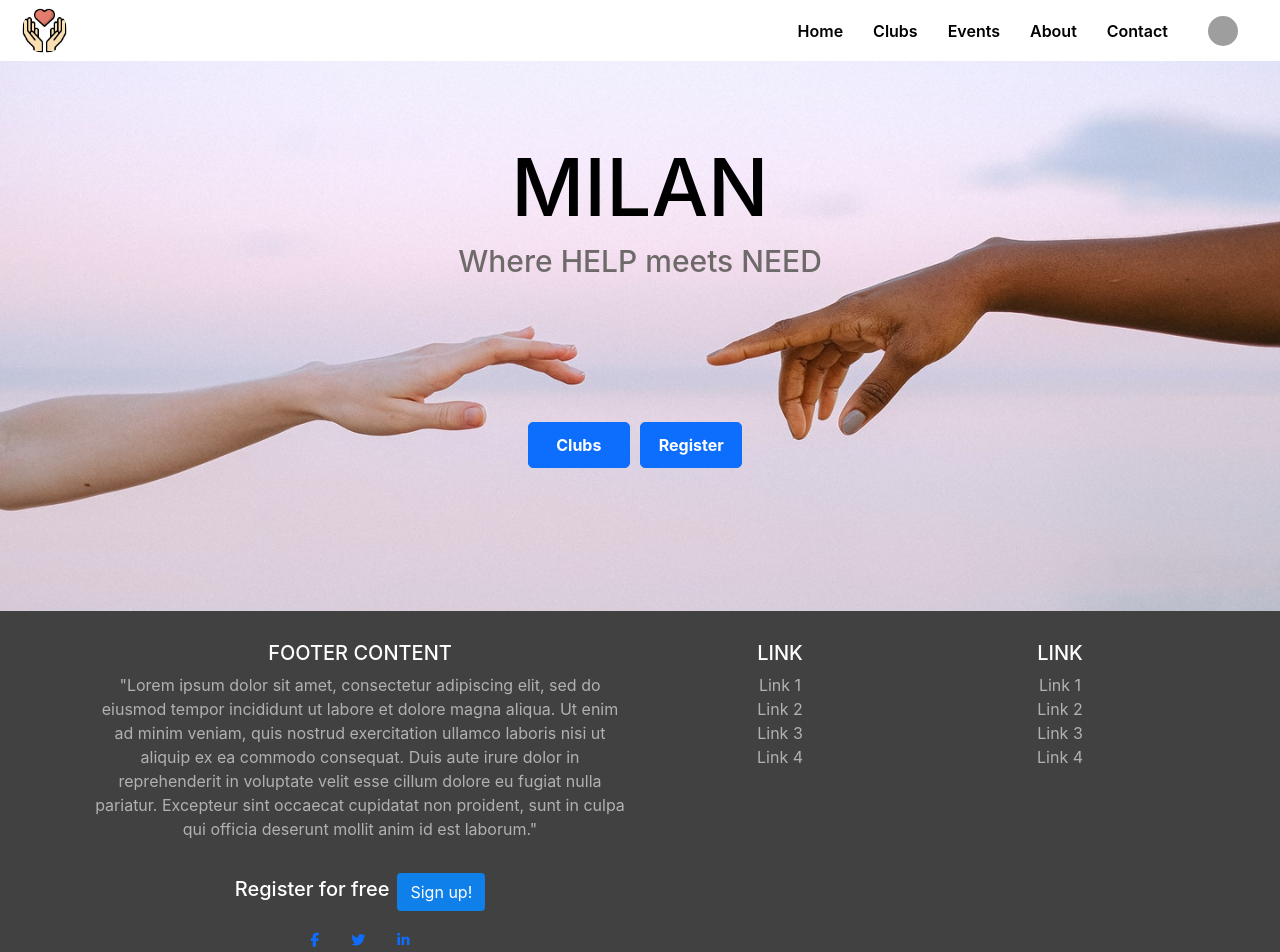
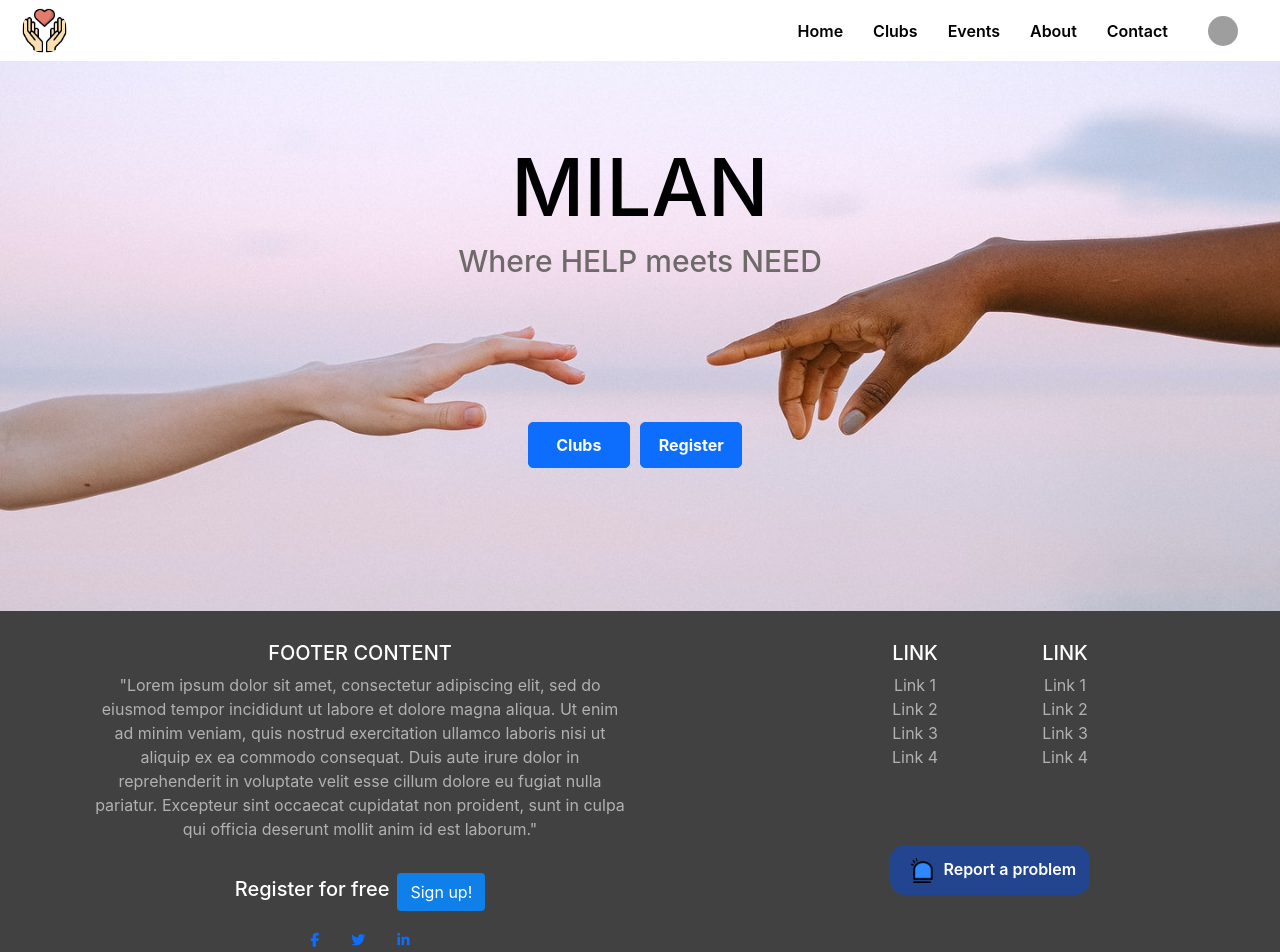
Before and after one commit to ngoworldcommunity/NGOWorld, a React (Create React App) app in the folder milan-app/: page / in a window 1280 px wide. Shown: the top 952 px of the page. Built offline with nearby package versions, Linux system fonts and the light colour scheme; grey boxes are pictures that could not be loaded.

Commit message:
Refactor of footer app

```diff
--- a/milan-app/src/components/Footer.jsx
+++ b/milan-app/src/components/Footer.jsx
@@ -1,34 +1,52 @@
 import React from "react";
 import "../styles/Footer.css";
 
-function Link(){
-    return(
-        <div className="col-md-3 mb-md-0 mb-3">
-        <h5 className="text-uppercase">Link</h5>
-        <ul className="list-unstyled">
-            <li><a className="links" href="#!">Link 1</a></li>
-            <li><a className="links" href="#!">Link 2</a></li>
-            <li><a className="links" href="#!">Link 3</a></li>
-            <li><a className="links" href="#!">Link 4</a></li>
-        </ul>
-    </div>
-    );
-}
+// function Link() {
+//   return (
+//     <div className="col-md-3 mb-md-0 mb-3">
+//       <h5 className="text-uppercase">Link</h5>
+//       <ul className="list-unstyled">
+//         <li>
+//           <a className="links" href="#!">
+//             Link 1
+//           </a>
+//         </li>
+//         <li>
+//           <a className="links" href="#!">
+//             Link 2
+//           </a>
+//         </li>
+//         <li>
+//           <a className="links" href="#!">
+//             Link 3
+//           </a>
+//         </li>
+//         <li>
+//           <a className="links" href="#!">
+//             Link 4
+//           </a>
+//         </li>
+//       </ul>
+//     </div>
+//   );
+// }
 
-const Footer = () =>{
-    return(
+const Footer = () => {
+  return (
     <footer className="page-footer font-small blue ">
       <div className="container-fluid text-center text-md-left">
         <div className="row">
           <div className="col-md-6 mt-md-0 mt-3">
             <h5 className="text-uppercase">Footer Content</h5>
-                <p className="footer-text"> "Lorem ipsum dolor sit amet, consectetur adipiscing elit,
-                sed do eiusmod tempor incididunt ut labore et dolore magna aliqua.
-                Ut enim ad minim veniam, quis nostrud exercitation ullamco laboris nisi ut
-                aliquip ex ea commodo consequat. Duis aute irure dolor in reprehenderit in
-                voluptate velit esse cillum dolore eu fugiat nulla pariatur. Excepteur sint
-                occaecat cupidatat non proident, sunt in culpa qui officia deserunt mollit
-                anim id est laborum."
+            <p className="footer-text">
+              {" "}
+              "Lorem ipsum dolor sit amet, consectetur adipiscing elit, sed do
+              eiusmod tempor incididunt ut labore et dolore magna aliqua. Ut
+              enim ad minim veniam, quis nostrud exercitation ullamco laboris
+              nisi ut aliquip ex ea commodo consequat. Duis aute irure dolor in
+              reprehenderit in voluptate velit esse cillum dolore eu fugiat
+              nulla pariatur. Excepteur sint occaecat cupidatat non proident,
+              sunt in culpa qui officia deserunt mollit anim id est laborum."
             </p>
 
             <div className="text-center py-3 ">
@@ -36,40 +54,116 @@ const Footer = () =>{
                 <li className="list-inline-item">
                   <h5 className="mb-1">Register for free</h5>
                 </li>
-                        <li className="list-inline-item"><a href="#" className="btn btn-rounded button">Sign up!</a></li>
+                <li className="list-inline-item">
+                  <a href="#" className="btn btn-rounded button">
+                    Sign up!
+                  </a>
+                </li>
               </ul>
             </div>
 
             <div className="text-center">
               <ul className="list-unstyled list-inline">
-                        <li className="list-inline-item"><a className="btn-floating btn-sm btn-fb mx-1"><i className="fa fa-facebook"> </i></a></li>
-                        <li className="list-inline-item"><a className="btn-floating btn-sm btn-tw mx-1"><i className="fa fa-twitter"> </i></a></li>
-                        <li className="list-inline-item"><a className="btn-floating btn-sm btn-li mx-1"><i className="fa fa-linkedin"> </i></a></li>
-
+                <li className="list-inline-item">
+                  <a className="btn-floating btn-sm btn-fb mx-1">
+                    <i className="fa fa-facebook"> </i>
+                  </a>
+                </li>
+                <li className="list-inline-item">
+                  <a className="btn-floating btn-sm btn-tw mx-1">
+                    <i className="fa fa-twitter"> </i>
+                  </a>
+                </li>
+                <li className="list-inline-item">
+                  <a className="btn-floating btn-sm btn-li mx-1">
+                    <i className="fa fa-linkedin"> </i>
+                  </a>
+                </li>
               </ul>
             </div>
           </div>
 
-            <hr className="clearfix w-100 d-md-none pb-0"/>
-
-           <Link />
-           <Link />
+          <div className="col-md-3 mb-md-0 mb-3 footer-links ls">
+            <h5 className="text-uppercase">Link</h5>
+            <ul className="list-unstyled">
+              <li>
+                <a className="links" href="#!">
+                  Link 1
+                </a>
+              </li>
+              <li>
+                <a className="links" href="#!">
+                  Link 2
+                </a>
+              </li>
+              <li>
+                <a className="links" href="#!">
+                  Link 3
+                </a>
+              </li>
+              <li>
+                <a className="links" href="#!">
+                  Link 4
+                </a>
+              </li>
+            </ul>
           </div>
 
+          <div className="col-md-3 mb-md-0 mb-3">
+            <div className="footer-links">
+              <h5 className="text-uppercase">Link</h5>
+              <ul className="list-unstyled">
+                <li>
+                  <a className="links" href="#!">
+                    Link 1
+                  </a>
+                </li>
+                <li>
+                  <a className="links" href="#!">
+                    Link 2
+                  </a>
+                </li>
+                <li>
+                  <a className="links" href="#!">
+                    Link 3
+                  </a>
+                </li>
+                <li>
+                  <a className="links" href="#!">
+                    Link 4
+                  </a>
+                </li>
+              </ul>
+            </div>
 
+            <div className="row">
+              <div className="col col-md-6">
+                <button className="report">
+                  <img className="top-img"
+                    src={require("../assets/pictures/footer-icon-top.png")}
+                  ></img>
+                  <img className="bottom-img"
+                    src={require("../assets/pictures/footer-icon.png")}
+                  ></img>
+                  Report a problem
+                </button>
+              </div>
+            </div>
+          </div>
 
-
+          <hr className="clearfix w-100 d-md-none pb-0" />
+        </div>
       </div>
 
       <div className="footer-copyright text-center">
+        Copyright {new Date().getFullYear()}:{" "}
+        <a className="copyright" href="#">
+          {" "}
+          Milan{" "}
+        </a>
+      </div>
+    </footer>
+  );
+};
 
-        Copyright {(new Date().getFullYear())}: <a className="copyright" href="#"> Milan </a>
-
-    </div>
-
-</footer>
-
-    );
-}
-
-export default Footer
+export default Footer;
--- a/milan-app/src/styles/Footer.css
+++ b/milan-app/src/styles/Footer.css
@@ -28,3 +28,76 @@ footer{
     color:rgb(156, 156, 156);
     text-decoration: none;
 }
+
+.report{
+    width: 200px;
+    height: 50px;
+    border: none;
+    border-radius: 15px;
+    position: relative;
+    right: 220%;
+    top: 120%;
+    background-color: rgba(22, 72, 180, 0.692);
+    color: #fff;
+    font-weight: 600;
+
+}
+
+.report:hover{
+    box-shadow: 0 2px 8px rgb(122, 122, 122);
+}
+
+.report img{
+    width: 20px;
+}
+
+.top-img{
+    height: 25px;
+    position: relative;
+    left: 4%;
+}
+
+.bottom-img{
+    position: relative;
+    right: 5%;
+}
+.col-md-3{
+   width: 150px;
+
+}
+.ls{
+    margin-left: 200px;
+}
+
+
+@media (max-width:868px) {
+    .footer-links{
+        display: none;
+    }
+
+    .report{
+
+        position: relative;
+        right: -85%;
+        top: 15%;
+        margin-bottom: 20px;
+
+    }
+}
+
+
+@media (max-width: 368px) {
+    .footer-links{
+        display: none;
+    }
+
+    .report{
+        width: 250px;
+        height: 42px;
+        position: relative;
+        right: 20%;
+        top: 15%;
+        margin-bottom: 20px;
+
+    }
+}
```
Also changed, not shown: milan-app/src/assets/pictures/footer-icon-top.png (added), milan-app/src/assets/pictures/footer-icon.png (added). Lines whose indentation alone changed are shown as unchanged.
